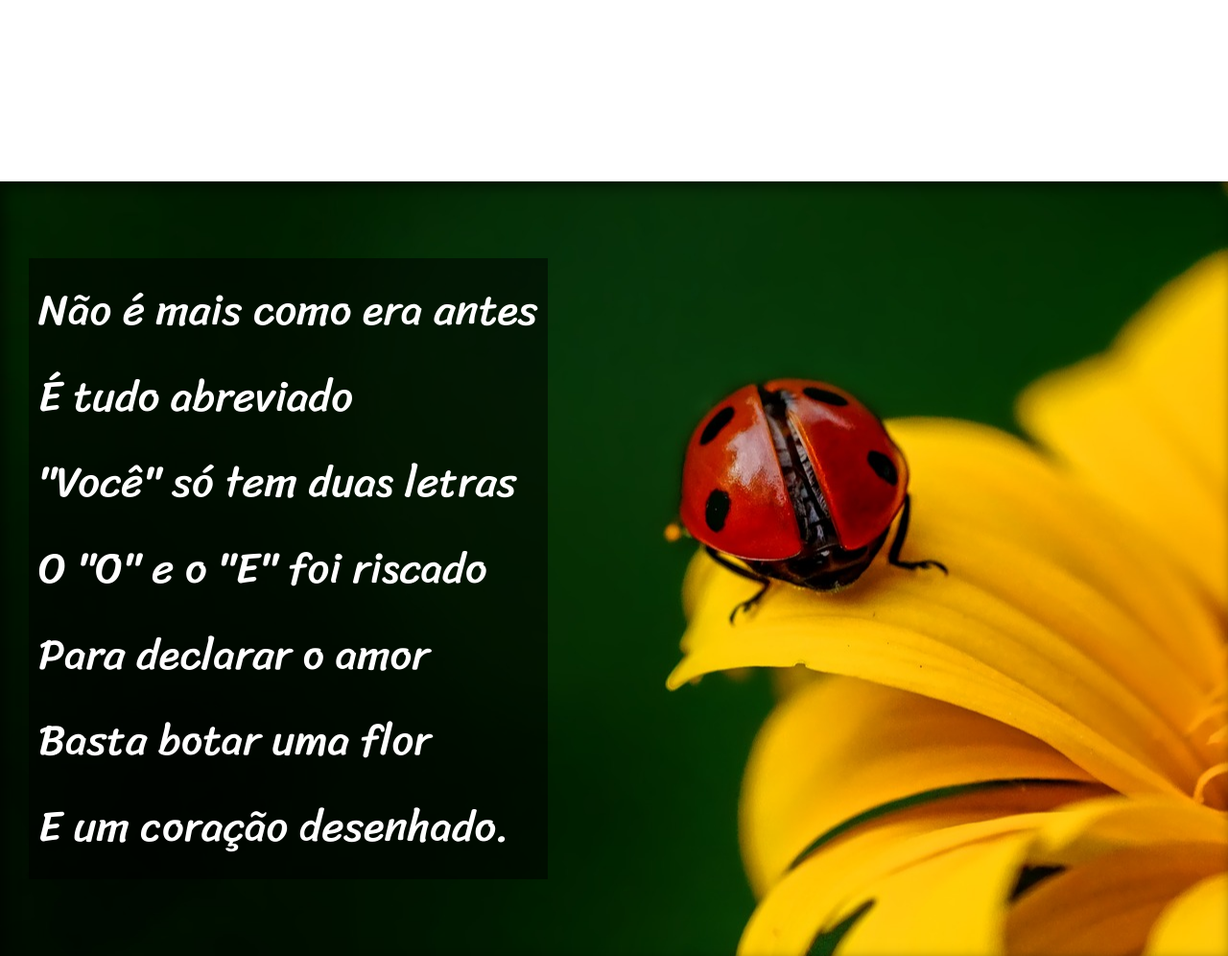
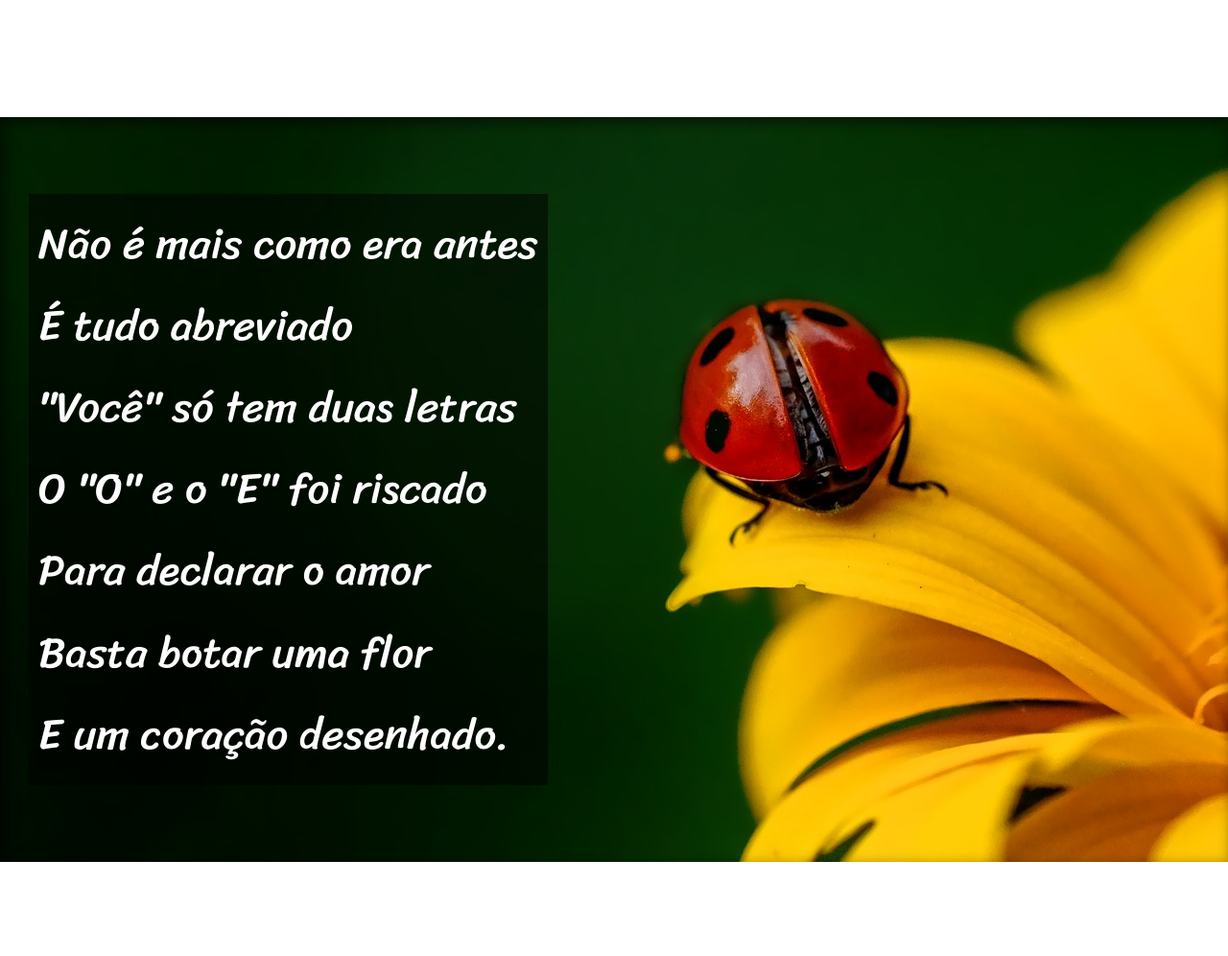
Before and after one commit to BismarckRudvan/projeto-cordel, a plain HTML site: page index.html in a window 1280 px wide. Shown: the part 960-1956 px from the top of the page at 96% size. Drawn offline with Linux system fonts and the light colour scheme.

Commit message:
Finalizando projeto Cordel

```diff
--- a/styles/style.css
+++ b/styles/style.css
@@ -49,7 +49,7 @@ a:hover{
 article > section{
     font-family: var(--fonte3);
     font-size: 3.5vw;
-    line-height: 2em;
+    line-height: 1.9em;
     padding-top: 10vh;
     padding-bottom: 10vh;
     padding-left: 30px;
@@ -57,8 +57,8 @@ article > section{
 
 section.img{
     background-size: cover;
-    margin-top: 13vh;
-    margin-bottom: 13vh;
+    margin-top: 8.5vh;
+    margin-bottom: 8.5vh;
     box-shadow: inset 5px 5px 15px rgba(0, 0, 0, 0.575);
 }
 
--- a/styles/stylecell.css
+++ b/styles/stylecell.css
@@ -5,4 +5,6 @@ header>h1{
 
 article section {
     font-size: 5vw;
+    padding-top: 5vh;
+    padding-bottom: 5vh;
 }
```
